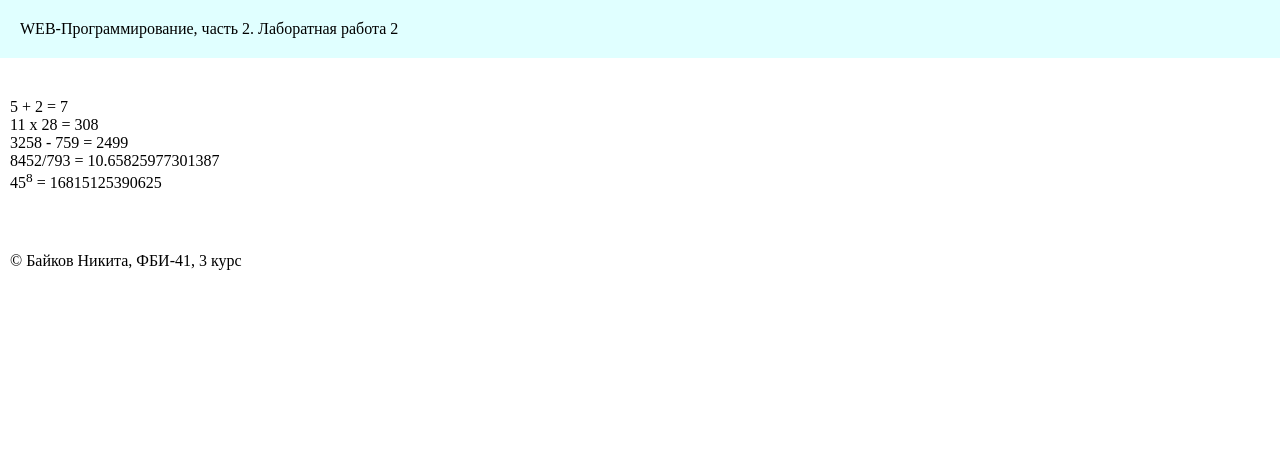
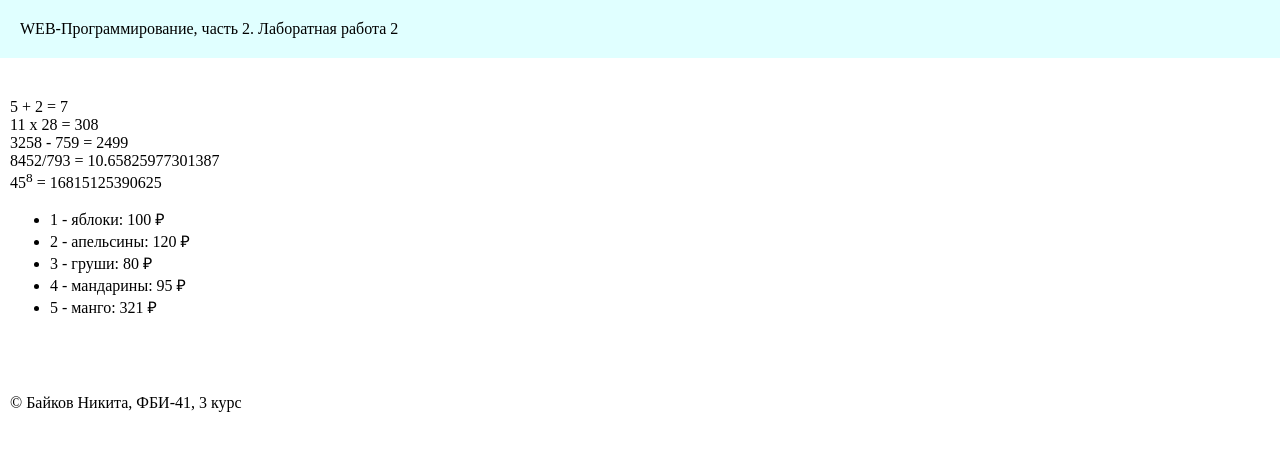
Before and after one commit to Kentucky777/3rd-course-Labs, a Flask app: page /lab2/example/ in a window 1280 px wide. Shown: the top 451 px of the page. Run offline with Flask 3, Linux system fonts and the light colour scheme.

Commit message:
Цикл в шаблоне

```diff
--- a/app.py
+++ b/app.py
@@ -395,4 +395,11 @@ def example():
     number = '2'
     group = 'ФБИ-41'
     course = '3 курс'
-    return render_template('example.html', name = name, number = number, group=group, course=course)
+    fruits = [
+        {'name':'яблоки', 'price' : 100},
+        {'name':'апельсины', 'price' : 120},
+        {'name':'груши', 'price' : 80},
+        {'name':'мандарины', 'price' : 95},
+        {'name':'манго', 'price' : 321}
+    ]
+    return render_template('example.html', name = name, number = number, group=group, course=course, fruits=fruits)
--- a/templates/example.html
+++ b/templates/example.html
@@ -17,6 +17,11 @@
         3258 - 759 = {{ 3258 - 759 }}<br>
         8452/793 = {{ 8452 / 793 }}<br>
         45<sup>8</sup> = {{ 45 ** 8 }}
+        <ul>
+            {% for f in fruits %}
+            <li>{{ loop.index }} - {{ f.name }}: {{ f.price }} &#x20bd;</li>
+            {% endfor %}
+        </ul>
     </main>
     <footer>
         &copy;
```
